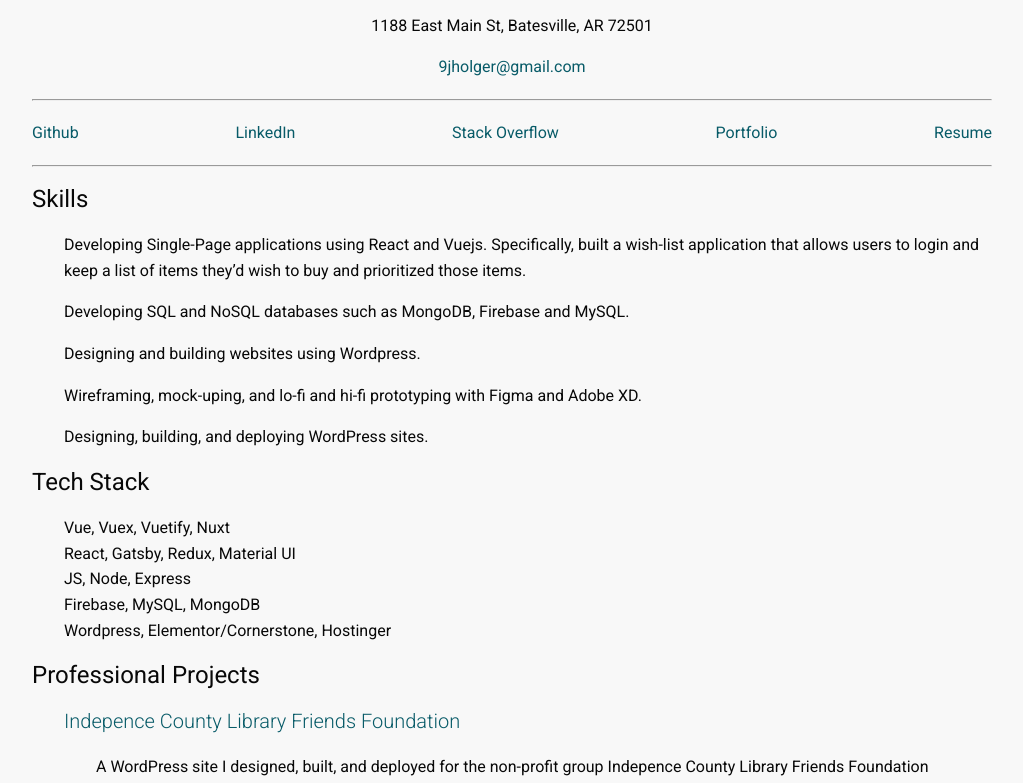
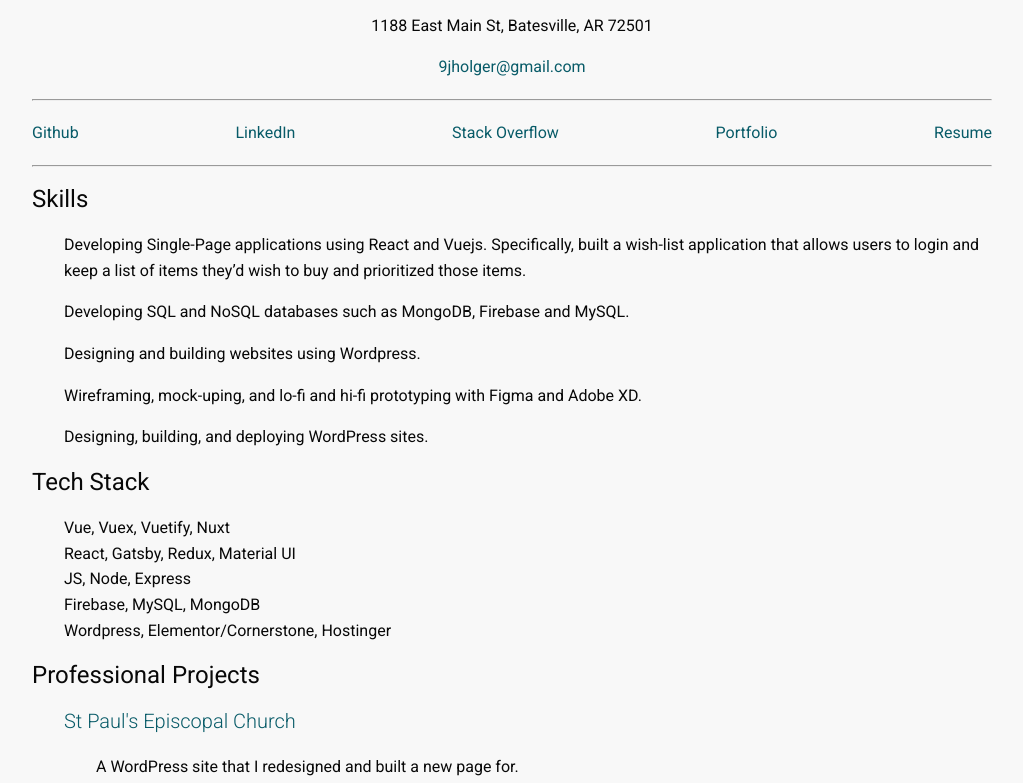
Before and after one commit to Holgermueller/Resume, a website: page index.html in a window 1280 px wide. Shown: the part 169-952 px from the top of the page, without its empty margins (128-1151 px from the left). Drawn offline with Linux system fonts and the light colour scheme.

Commit message:
updated professional projects

```diff
--- a/index.html
+++ b/index.html
@@ -102,6 +102,17 @@
 
       <section class="projects">
         <h2>Professional Projects</h2>
+        <a
+          href="https://stpaulsbatesville.org/"
+          class="project-link"
+          target="_blank"
+        >
+          <h3 class="project">St Paul's Episcopal Church</h3>
+        </a>
+        <p class="project-description">
+          A WordPress site that I redesigned and built a new page for.
+        </p>
+
         <a
           href="https://independencecountylibraryfriendsfoundation.com/"
           class="project-link"
```
